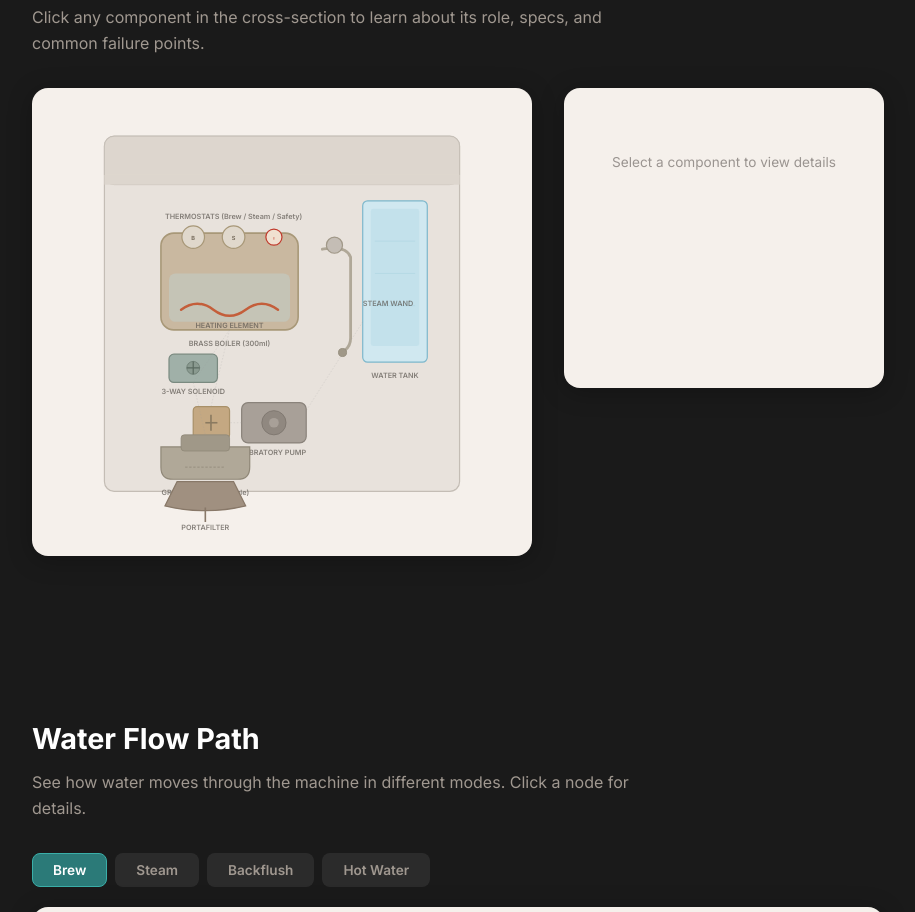
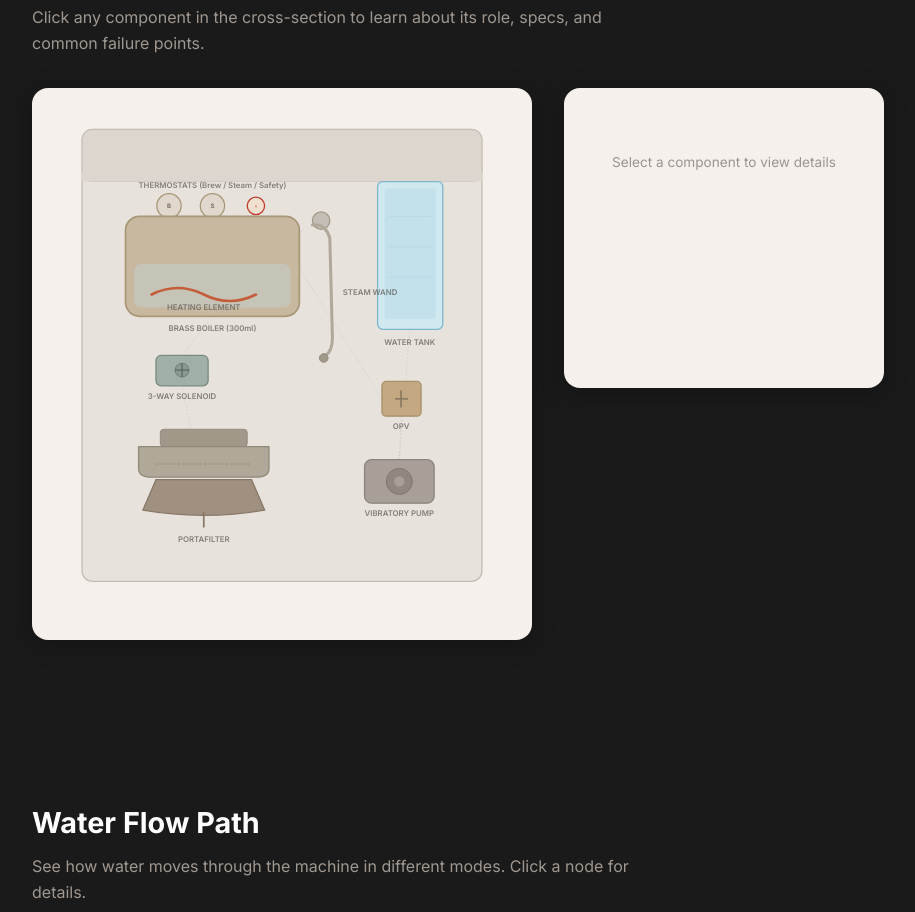
Before and after one commit to einwienerli/rancilio-silvia, a plain HTML site: page index.html in a window 1280 px wide. Shown: the part 929-1841 px from the top of the page, without its empty margins (182-1097 px from the left). Drawn offline with Linux system fonts and the light colour scheme.

Commit message:
Fix component explorer SVG layout and help links
Reorganize SVG into two-column layout matching real Silvia internals:
left column (brew path), right column (supply path), steam wand between.
Replace all generic/broken help links with Silvia-specific forum threads.

Co-Authored-By: Claude Opus 4.6 <noreply@anthropic.com>

```diff
--- a/index.html
+++ b/index.html
@@ -355,103 +355,114 @@ footer a{color:var(--copper)}
     <p class="section-desc">Click any component in the cross-section to learn about its role, specs, and common failure points.</p>
     <div class="explorer-layout">
       <div class="explorer-svg-wrap">
-        <svg id="componentSvg" viewBox="0 0 560 520" fill="none" xmlns="http://www.w3.org/2000/svg">
+        <svg id="componentSvg" viewBox="0 0 520 580" fill="none" xmlns="http://www.w3.org/2000/svg">
           <!-- Machine outer shell -->
-          <rect x="60" y="30" width="440" height="440" rx="12" fill="#e8e2dc" stroke="#c4bdb5" stroke-width="1.5"/>
-          <rect x="60" y="30" width="440" height="60" rx="12" fill="#ddd6ce" stroke="#c4bdb5" stroke-width="1"/>
-          <rect x="60" y="78" width="440" height="12" fill="#ddd6ce"/>
+          <rect x="30" y="20" width="460" height="520" rx="12" fill="#e8e2dc" stroke="#c4bdb5" stroke-width="1.5"/>
+          <rect x="30" y="20" width="460" height="60" rx="12" fill="#ddd6ce" stroke="#c4bdb5" stroke-width="1"/>
+          <rect x="30" y="68" width="460" height="12" fill="#ddd6ce"/>
+
+          <!-- ═══ LEFT COLUMN: Brew Path (top → bottom) ═══ -->
+
+          <!-- Thermostats (on boiler, top) -->
+          <g class="comp-group" data-component="thermostats">
+            <circle class="comp-fill" cx="130" cy="108" r="14" fill="#e0d8cc" stroke="#a89878" stroke-width="1.5"/>
+            <text x="130" y="111" text-anchor="middle" font-size="7" fill="#6b6050" font-weight="600">B</text>
+            <circle class="comp-fill" cx="180" cy="108" r="14" fill="#e0d8cc" stroke="#a89878" stroke-width="1.5"/>
+            <text x="180" y="111" text-anchor="middle" font-size="7" fill="#6b6050" font-weight="600">S</text>
+            <circle class="comp-fill" cx="230" cy="108" r="10" fill="#f0e0d0" stroke="#c0392b" stroke-width="1.5"/>
+            <text x="230" y="111" text-anchor="middle" font-size="5" fill="#c0392b" font-weight="700">!</text>
+            <text class="comp-label" x="180" y="88" text-anchor="middle">THERMOSTATS (Brew / Steam / Safety)</text>
+          </g>
+
+          <!-- Boiler (left, large) -->
+          <g class="comp-group" data-component="boiler">
+            <rect class="comp-fill" x="80" y="120" width="200" height="115" rx="16" fill="#c9b8a0" stroke="#a89878" stroke-width="2"/>
+            <!-- Internal water -->
+            <rect x="90" y="175" width="180" height="50" rx="8" fill="#b8dce8" opacity=".3"/>
+            <text class="comp-label" x="180" y="252" text-anchor="middle">BRASS BOILER (300ml)</text>
+          </g>
+
+          <!-- Heating Element (inside boiler) -->
+          <g class="comp-group" data-component="element">
+            <path class="comp-fill" d="M110 210 Q140 195 170 210 Q200 225 230 210" stroke="#c45e3a" stroke-width="3" fill="none" stroke-linecap="round"/>
+            <text class="comp-label" x="170" y="228" text-anchor="middle" fill="#c45e3a">HEATING ELEMENT</text>
+          </g>
+
+          <!-- Solenoid Valve (below boiler) -->
+          <g class="comp-group" data-component="solenoid">
+            <rect class="comp-fill" x="115" y="280" width="60" height="35" rx="6" fill="#a0b0a8" stroke="#7a8a80" stroke-width="1.5"/>
+            <circle cx="145" cy="297" r="8" fill="#8a9a90" stroke="#6a7a70"/>
+            <path d="M137 297 L153 297 M145 289 L145 305" stroke="#5a6a60" stroke-width="1.5"/>
+            <text class="comp-label" x="145" y="330" text-anchor="middle">3-WAY SOLENOID</text>
+          </g>
+
+          <!-- Group Head (below solenoid) -->
+          <g class="comp-group" data-component="grouphead">
+            <rect x="120" y="365" width="100" height="20" rx="4" fill="#a09888" stroke="#908878"/>
+            <path class="comp-fill" d="M95 385 L95 410 Q95 420 110 420 L230 420 Q245 420 245 410 L245 385 Z" fill="#b0a898" stroke="#908878" stroke-width="1.5"/>
+            <!-- Shower screen -->
+            <line x1="115" y1="405" x2="225" y2="405" stroke="#908878" stroke-dasharray="3 2"/>
+            <text class="comp-label" x="170" y="438" text-anchor="middle">GROUP HEAD (E61-style)</text>
+          </g>
+
+          <!-- Portafilter (below group head) -->
+          <g class="comp-group" data-component="portafilter">
+            <path class="comp-fill" d="M115 423 L225 423 L240 458 Q170 470 100 458 Z" fill="#a09080" stroke="#887868" stroke-width="1.5"/>
+            <line x1="170" y1="460" x2="170" y2="478" stroke="#887868" stroke-width="2"/>
+            <text class="comp-label" x="170" y="495" text-anchor="middle">PORTAFILTER</text>
+          </g>
+
+          <!-- ═══ RIGHT COLUMN: Supply Path (top → bottom) ═══ -->
 
           <!-- Water Tank (right side, rear) -->
           <g class="comp-group" data-component="tank">
-            <rect class="comp-fill" x="380" y="110" width="80" height="200" rx="6" fill="#d0e8f0" stroke="#7eb8cc" stroke-width="1.5"/>
-            <rect x="390" y="120" width="60" height="170" rx="3" fill="#b8dce8" opacity=".5"/>
+            <rect class="comp-fill" x="370" y="80" width="75" height="170" rx="6" fill="#d0e8f0" stroke="#7eb8cc" stroke-width="1.5"/>
+            <rect x="378" y="88" width="59" height="150" rx="3" fill="#b8dce8" opacity=".5"/>
             <!-- Water level lines -->
-            <line x1="395" y1="160" x2="445" y2="160" stroke="#7eb8cc" stroke-width=".5" opacity=".5"/>
-            <line x1="395" y1="200" x2="445" y2="200" stroke="#7eb8cc" stroke-width=".5" opacity=".5"/>
-            <line x1="395" y1="240" x2="445" y2="240" stroke="#7eb8cc" stroke-width=".5" opacity=".5"/>
-            <text class="comp-label" x="420" y="330" text-anchor="middle">WATER TANK</text>
+            <line x1="383" y1="120" x2="432" y2="120" stroke="#7eb8cc" stroke-width=".5" opacity=".5"/>
+            <line x1="383" y1="155" x2="432" y2="155" stroke="#7eb8cc" stroke-width=".5" opacity=".5"/>
+            <line x1="383" y1="190" x2="432" y2="190" stroke="#7eb8cc" stroke-width=".5" opacity=".5"/>
+            <text class="comp-label" x="407" y="268" text-anchor="middle">WATER TANK</text>
           </g>
 
-          <!-- Pump (lower center) -->
+          <!-- OPV (below tank) -->
+          <g class="comp-group" data-component="opv">
+            <rect class="comp-fill" x="375" y="310" width="45" height="40" rx="5" fill="#c4a882" stroke="#a89068" stroke-width="1.5"/>
+            <path d="M397 320 L397 340" stroke="#8a7a60" stroke-width="2"/>
+            <path d="M390 330 L405 330" stroke="#8a7a60" stroke-width="2"/>
+            <text class="comp-label" x="397" y="365" text-anchor="middle">OPV</text>
+          </g>
+
+          <!-- Pump (below OPV) -->
           <g class="comp-group" data-component="pump">
-            <rect class="comp-fill" x="230" y="360" width="80" height="50" rx="8" fill="#a8a098" stroke="#8a837b" stroke-width="1.5"/>
-            <circle cx="270" cy="385" r="15" fill="#908880" stroke="#7a736b"/>
-            <circle cx="270" cy="385" r="6" fill="#a8a098"/>
-            <text class="comp-label" x="270" y="425" text-anchor="middle">VIBRATORY PUMP</text>
+            <rect class="comp-fill" x="355" y="400" width="80" height="50" rx="8" fill="#a8a098" stroke="#8a837b" stroke-width="1.5"/>
+            <circle cx="395" cy="425" r="15" fill="#908880" stroke="#7a736b"/>
+            <circle cx="395" cy="425" r="6" fill="#a8a098"/>
+            <text class="comp-label" x="395" y="465" text-anchor="middle">VIBRATORY PUMP</text>
           </g>
 
-          <!-- OPV (between pump and boiler) -->
-          <g class="comp-group" data-component="opv">
-            <rect class="comp-fill" x="170" y="365" width="45" height="40" rx="5" fill="#c4a882" stroke="#a89068" stroke-width="1.5"/>
-            <path d="M192 375 L192 395" stroke="#8a7a60" stroke-width="2"/>
-            <path d="M185 385 L200 385" stroke="#8a7a60" stroke-width="2"/>
-            <text class="comp-label" x="192" y="420" text-anchor="middle">OPV</text>
+          <!-- ═══ BETWEEN COLUMNS: Steam Wand ═══ -->
+
+          <!-- Steam Wand -->
+          <g class="comp-group" data-component="steamwand">
+            <!-- Steam knob -->
+            <circle cx="305" cy="125" r="10" fill="#c4bdb5" stroke="#a09888" stroke-width="1.5"/>
+            <path class="comp-fill" d="M295 130 Q310 128 315 145 L318 260 Q318 275 310 280" stroke="#b0a898" stroke-width="3.5" fill="none" stroke-linecap="round"/>
+            <circle cx="308" cy="283" r="5" fill="#a09888" stroke="#908878"/>
+            <text class="comp-label" x="330" y="210" text-anchor="start">STEAM WAND</text>
           </g>
 
-          <!-- Boiler (center, large) -->
-          <g class="comp-group" data-component="boiler">
-            <rect class="comp-fill" x="130" y="150" width="170" height="120" rx="16" fill="#c9b8a0" stroke="#a89878" stroke-width="2"/>
-            <!-- Internal water -->
-            <rect x="140" y="200" width="150" height="60" rx="8" fill="#b8dce8" opacity=".3"/>
-            <text class="comp-label" x="215" y="290" text-anchor="middle">BRASS BOILER (300ml)</text>
-          </g>
-
-          <!-- Heating Element (inside boiler) -->
-          <g class="comp-group" data-component="element">
-            <path class="comp-fill" d="M155 245 Q175 230 195 245 Q215 260 235 245 Q255 230 275 245" stroke="#c45e3a" stroke-width="3" fill="none" stroke-linecap="round"/>
-            <text class="comp-label" x="215" y="268" text-anchor="middle" fill="#c45e3a">HEATING ELEMENT</text>
-          </g>
-
-          <!-- Thermostats (on boiler, top) -->
-          <g class="comp-group" data-component="thermostats">
-            <circle class="comp-fill" cx="170" cy="155" r="14" fill="#e0d8cc" stroke="#a89878" stroke-width="1.5"/>
-            <text x="170" y="158" text-anchor="middle" font-size="7" fill="#6b6050" font-weight="600">B</text>
-            <circle class="comp-fill" cx="220" cy="155" r="14" fill="#e0d8cc" stroke="#a89878" stroke-width="1.5"/>
-            <text x="220" y="158" text-anchor="middle" font-size="7" fill="#6b6050" font-weight="600">S</text>
-            <circle class="comp-fill" cx="270" cy="155" r="10" fill="#f0e0d0" stroke="#c0392b" stroke-width="1.5"/>
-            <text x="270" y="158" text-anchor="middle" font-size="5" fill="#c0392b" font-weight="700">!</text>
-            <text class="comp-label" x="220" y="132" text-anchor="middle">THERMOSTATS (Brew / Steam / Safety)</text>
-          </g>
-
-          <!-- Solenoid Valve (above group head) -->
-          <g class="comp-group" data-component="solenoid">
-            <rect class="comp-fill" x="140" y="300" width="60" height="35" rx="6" fill="#a0b0a8" stroke="#7a8a80" stroke-width="1.5"/>
-            <circle cx="170" cy="317" r="8" fill="#8a9a90" stroke="#6a7a70"/>
-            <path d="M162 317 L178 317 M170 309 L170 325" stroke="#5a6a60" stroke-width="1.5"/>
-            <text class="comp-label" x="170" y="350" text-anchor="middle">3-WAY SOLENOID</text>
-          </g>
-
-          <!-- Group Head (bottom center) -->
-          <g class="comp-group" data-component="grouphead">
-            <path class="comp-fill" d="M130 415 L130 440 Q130 455 145 455 L225 455 Q240 455 240 440 L240 415 Z" fill="#b0a898" stroke="#908878" stroke-width="1.5"/>
-            <rect x="155" y="400" width="60" height="20" rx="4" fill="#a09888" stroke="#908878"/>
-            <!-- Shower screen -->
-            <line x1="160" y1="440" x2="210" y2="440" stroke="#908878" stroke-dasharray="3 2"/>
-            <text class="comp-label" x="185" y="475" text-anchor="middle">GROUP HEAD (E61-style)</text>
-          </g>
-
-          <!-- Portafilter -->
-          <g class="comp-group" data-component="portafilter">
-            <path class="comp-fill" d="M150 458 L220 458 L235 488 Q185 500 135 488 Z" fill="#a09080" stroke="#887868" stroke-width="1.5"/>
-            <line x1="185" y1="490" x2="185" y2="508" stroke="#887868" stroke-width="2"/>
-            <text class="comp-label" x="185" y="518" text-anchor="middle">PORTAFILTER</text>
-          </g>
-
-          <!-- Steam Wand (right side) -->
-          <g class="comp-group" data-component="steamwand">
-            <path class="comp-fill" d="M330 170 Q360 165 365 180 L365 280 Q365 290 358 295" stroke="#b0a898" stroke-width="3.5" fill="none" stroke-linecap="round"/>
-            <circle cx="355" cy="298" r="5" fill="#a09888" stroke="#908878"/>
-            <!-- Steam knob -->
-            <circle cx="345" cy="165" r="10" fill="#c4bdb5" stroke="#a09888" stroke-width="1.5"/>
-            <text class="comp-label" x="380" y="240" text-anchor="start">STEAM WAND</text>
-          </g>
-
-          <!-- Connection lines (plumbing) -->
-          <line class="leader-line" x1="380" y1="260" x2="310" y2="370" />
-          <line class="leader-line" x1="230" y1="385" x2="215" y2="385" />
-          <line class="leader-line" x1="192" y1="365" x2="215" y2="270" />
-          <line class="leader-line" x1="215" y1="270" x2="170" y2="335" />
-          <line class="leader-line" x1="170" y1="335" x2="185" y2="400" />
+          <!-- ═══ Connection lines (plumbing) ═══ -->
+          <!-- Tank bottom → Pump top -->
+          <line class="leader-line" x1="407" y1="250" x2="395" y2="400" />
+          <!-- Pump output → OPV (short vertical) -->
+          <line class="leader-line" x1="395" y1="400" x2="397" y2="350" />
+          <!-- OPV → Boiler (diagonal crossing to boiler) -->
+          <line class="leader-line" x1="375" y1="330" x2="280" y2="180" />
+          <!-- Boiler bottom → Solenoid -->
+          <line class="leader-line" x1="180" y1="235" x2="145" y2="280" />
+          <!-- Solenoid → Group Head -->
+          <line class="leader-line" x1="145" y1="315" x2="155" y2="365" />
         </svg>
       </div>
 
@@ -1008,16 +1019,16 @@ sections.forEach(s=>{if(s.id!=='hero')revealObserver.observe(s)});
 /* ── Component Explorer ── */
 /* ══════════════════════════════════════ */
 const componentData={
-  tank:{name:'Water Tank',role:'Stores fresh water for brewing and steaming',specs:{Material:'BPA-free plastic',Capacity:'2.5 litres (~84 oz)',Location:'Rear of machine, removable',Refill:'Lift-off lid, no plumbing required'},failure:'Cracks in tank walls from thermal stress or age. Silicone gasket at pickup tube can degrade, causing air leaks and pump cavitation.',helpLink:'https://www.home-barista.com/espresso-machines/',helpLabel:'Troubleshooting guide'},
-  pump:{name:'Vibratory Pump (Ulka)',role:'Draws water from tank and pressurizes it for extraction',specs:{Type:'Ulka EP5 vibratory',Pressure:'Up to ~15 bar (unrestricted)',Power:'48W',Flow:'~280 ml/min'},failure:'Pump weakening over time — unable to reach target pressure. Typical lifespan 5-8 years. Buzzing without flow indicates air lock or failed check valve.',helpLink:'https://www.home-barista.com/espresso-machines/',helpLabel:'Pump diagnosis guide'},
-  opv:{name:'Over-Pressure Valve (OPV)',role:'Limits maximum brew pressure by diverting excess flow back to the tank',specs:{Type:'Spring-loaded bypass valve','Factory Setting':'~12 bar','Ideal Setting':'9 bar',Adjustment:'External hex bolt (V3+)'},failure:'Factory set too high at 12 bar, causing harsh over-extraction. V1/V2 models require spring replacement to adjust. Sticky valve can cause inconsistent pressure.',helpLink:'https://www.home-barista.com/espresso-machines/opv-over-pressure-valve-adjustment-rancilio-silvia-t67082.html',helpLabel:'OPV adjustment walkthrough'},
-  boiler:{name:'Brass Boiler',role:'Heats and stores water at brew or steam temperature',specs:{Material:'Brass',Capacity:'300 ml','Brew Temp':'~96°C (thermostat controlled)','Steam Temp':'~140°C'},failure:'Scale buildup from hard water reduces heating efficiency and clogs passages. Descale every 2-3 months with citric acid. Brass is durable but conducts heat to the group inconsistently.',helpLink:'https://www.home-barista.com/espresso-machines/',helpLabel:'Descaling guide'},
-  element:{name:'Heating Element',role:'Electric resistance heater immersed in the boiler',specs:{Power:'1100W','Voltage':'120V or 230V (model dependent)',Type:'Immersion cartridge heater',Control:'Thermostat on/off cycling'},failure:'Element burnout is rare but terminal. Scale deposits on element surface act as insulation, increasing heat-up time and reducing efficiency.',helpLink:'https://www.home-barista.com/espresso-machines/',helpLabel:'Element replacement thread'},
-  thermostats:{name:'Thermostats (Brew / Steam / Safety)',role:'Mechanical bimetal switches that control the heating element',specs:{'Brew Thermostat':'Opens at ~100°C, closes at ~86°C','Steam Thermostat':'Opens at ~140°C, closes at ~130°C','Safety Thermostat':'Opens at ~165°C (manual reset)',Type:'Bimetal disc, snap-action'},failure:'Wide dead band (±8°C) is the main limitation — temperature swings between thermostat open and close points. This is why PID mods are popular. Safety thermostat trips if both others fail.',helpLink:'https://www.schneordesign.com/diy/diy-coffee/rancilio-silvia/',helpLabel:'Why upgrade to PID'},
-  solenoid:{name:'3-Way Solenoid Valve',role:'Routes water to group head during brewing, vents pressure to drip tray after',specs:{Type:'3-way, normally closed',Voltage:'230V AC (or 120V)','Opens when':'Brew switch activated',Function:'Brew path + pressure release'},failure:'Stuck valve prevents proper pressure release after shots (no "hiss" sound). Can cause water to drip from group head. Often fixable by cleaning or replacing the plunger and spring.',helpLink:'https://www.home-barista.com/espresso-machines/',helpLabel:'Solenoid rebuild guide'},
-  grouphead:{name:'Group Head',role:'Holds the portafilter and distributes water evenly over the coffee puck',specs:{Type:'Modified E61-style',Material:'Chrome-plated brass',Gasket:'8.5mm silicone',Screen:'54mm shower screen + dispersion block'},failure:'Group gasket hardens over time — causes leaking around portafilter. Replace every 6-12 months. Shower screen clogs with coffee oils — backflush weekly with detergent.',helpLink:'https://www.home-barista.com/espresso-machines/',helpLabel:'Group maintenance guide'},
-  portafilter:{name:'Portafilter',role:'Holds the filter basket containing ground coffee and locks into the group head',specs:{Diameter:'58mm',Type:'Commercial-style, bottomless available',Basket:'Single (7g), Double (14-18g), Triple',Material:'Chrome-plated brass'},failure:'Worn lugs can cause the portafilter to feel loose. Basket holes clogging causes channeling. Bottomless portafilter is useful for diagnosing extraction issues.',helpLink:'https://www.home-barista.com/espresso-machines/',helpLabel:'Basket & portafilter tips'},
-  steamwand:{name:'Steam Wand',role:'Delivers pressurized steam from the boiler for milk frothing',specs:{Type:'Single-hole tip (Panarello on some models)',Material:'Stainless steel','Steam Pressure':'~1.0-1.5 bar',Control:'Manual knob on right side'},failure:'Milk residue clogs the steam tip — purge after every use. Panarello attachment can be removed for a bare wand (better microfoam). Steam knob valve can leak if o-ring degrades.',helpLink:'https://www.home-barista.com/espresso-machines/',helpLabel:'Steam wand maintenance'}
+  tank:{name:'Water Tank',role:'Stores fresh water for brewing and steaming',specs:{Material:'BPA-free plastic',Capacity:'2.5 litres (~84 oz)',Location:'Rear of machine, removable',Refill:'Lift-off lid, no plumbing required'},failure:'Cracks in tank walls from thermal stress or age. Silicone gasket at pickup tube can degrade, causing air leaks and pump cavitation.',helpLink:'https://www.home-barista.com/repairs/rancilio-silvia-troubleshooting-t48201.html',helpLabel:'Troubleshooting guide'},
+  pump:{name:'Vibratory Pump (Ulka)',role:'Draws water from tank and pressurizes it for extraction',specs:{Type:'Ulka EP5 vibratory',Pressure:'Up to ~15 bar (unrestricted)',Power:'48W',Flow:'~280 ml/min'},failure:'Pump weakening over time — unable to reach target pressure. Typical lifespan 5-8 years. Buzzing without flow indicates air lock or failed check valve.',helpLink:'https://www.home-barista.com/repairs/how-can-i-tell-if-vibe-pump-is-going-bad-rancilio-silvia-t48470.html',helpLabel:'Pump diagnosis guide'},
+  opv:{name:'Over-Pressure Valve (OPV)',role:'Limits maximum brew pressure by diverting excess flow back to the tank',specs:{Type:'Spring-loaded bypass valve','Factory Setting':'~12 bar','Ideal Setting':'9 bar',Adjustment:'External hex bolt (V3+)'},failure:'Factory set too high at 12 bar, causing harsh over-extraction. V1/V2 models require spring replacement to adjust. Sticky valve can cause inconsistent pressure.',helpLink:'https://www.home-barista.com/espresso-machines/adjusting-opv-on-rancilio-silvia-t37642.html',helpLabel:'OPV adjustment walkthrough'},
+  boiler:{name:'Brass Boiler',role:'Heats and stores water at brew or steam temperature',specs:{Material:'Brass',Capacity:'300 ml','Brew Temp':'~96°C (thermostat controlled)','Steam Temp':'~140°C'},failure:'Scale buildup from hard water reduces heating efficiency and clogs passages. Descale every 2-3 months with citric acid. Brass is durable but conducts heat to the group inconsistently.',helpLink:'https://www.home-barista.com/espresso-machines/rancilio-silvia-descaling-pictures-t8279.html',helpLabel:'Descaling guide'},
+  element:{name:'Heating Element',role:'Electric resistance heater immersed in the boiler',specs:{Power:'1100W','Voltage':'120V or 230V (model dependent)',Type:'Immersion cartridge heater',Control:'Thermostat on/off cycling'},failure:'Element burnout is rare but terminal. Scale deposits on element surface act as insulation, increasing heat-up time and reducing efficiency.',helpLink:'https://www.home-barista.com/repairs/rancilio-silvia-heating-element-replacement-steam-valve-problem-t76271.html',helpLabel:'Element replacement thread'},
+  thermostats:{name:'Thermostats (Brew / Steam / Safety)',role:'Mechanical bimetal switches that control the heating element',specs:{'Brew Thermostat':'Opens at ~100°C, closes at ~86°C','Steam Thermostat':'Opens at ~140°C, closes at ~130°C','Safety Thermostat':'Opens at ~165°C (manual reset)',Type:'Bimetal disc, snap-action'},failure:'Wide dead band (±8°C) is the main limitation — temperature swings between thermostat open and close points. This is why PID mods are popular. Safety thermostat trips if both others fail.',helpLink:'https://www.home-barista.com/espresso-machines/rancilio-silvia-pid-installation-t71147.html',helpLabel:'Why upgrade to PID'},
+  solenoid:{name:'3-Way Solenoid Valve',role:'Routes water to group head during brewing, vents pressure to drip tray after',specs:{Type:'3-way, normally closed',Voltage:'230V AC (or 120V)','Opens when':'Brew switch activated',Function:'Brew path + pressure release'},failure:'Stuck valve prevents proper pressure release after shots (no "hiss" sound). Can cause water to drip from group head. Often fixable by cleaning or replacing the plunger and spring.',helpLink:'https://www.home-barista.com/espresso-machines/cleaning-out-3-way-valve-on-rancilio-silvia-t45055.html',helpLabel:'Solenoid rebuild guide'},
+  grouphead:{name:'Group Head',role:'Holds the portafilter and distributes water evenly over the coffee puck',specs:{Type:'Modified E61-style',Material:'Chrome-plated brass',Gasket:'8.5mm silicone',Screen:'54mm shower screen + dispersion block'},failure:'Group gasket hardens over time — causes leaking around portafilter. Replace every 6-12 months. Shower screen clogs with coffee oils — backflush weekly with detergent.',helpLink:'https://www.home-barista.com/espresso-machines/planning-rancilio-silvia-maintenance-t24735.html',helpLabel:'Group maintenance guide'},
+  portafilter:{name:'Portafilter',role:'Holds the filter basket containing ground coffee and locks into the group head',specs:{Diameter:'58mm',Type:'Commercial-style, bottomless available',Basket:'Single (7g), Double (14-18g), Triple',Material:'Chrome-plated brass'},failure:'Worn lugs can cause the portafilter to feel loose. Basket holes clogging causes channeling. Bottomless portafilter is useful for diagnosing extraction issues.',helpLink:'https://www.home-barista.com/advice/rancilio-silvia-bottomless-portafilter-t45605.html',helpLabel:'Basket & portafilter tips'},
+  steamwand:{name:'Steam Wand',role:'Delivers pressurized steam from the boiler for milk frothing',specs:{Type:'Single-hole tip (Panarello on some models)',Material:'Stainless steel','Steam Pressure':'~1.0-1.5 bar',Control:'Manual knob on right side'},failure:'Milk residue clogs the steam tip — purge after every use. Panarello attachment can be removed for a bare wand (better microfoam). Steam knob valve can leak if o-ring degrades.',helpLink:'https://www.home-barista.com/repairs/leaky-steam-wand-rancilio-silvia-t64112.html',helpLabel:'Steam wand maintenance'}
 };
 
 const detailPanel=document.getElementById('detailPanel');
@@ -1266,7 +1277,7 @@ function addAnnotation(text,duration=120){
 function updateSim(){
   if(!sim.heating){
     // Cool toward ambient
-    if(sim.temp>AMBIENT)sim.temp-=COOL_RATE*.3;
+    if(sim.temp>AMBIENT)sim.temp-=COOL_RATE*(1+Math.random()*.3);
   } else {
     const onThresh=sim.steamMode?STEAM_ON:BREW_ON;
     const offThresh=sim.steamMode?STEAM_OFF:BREW_OFF;
```
